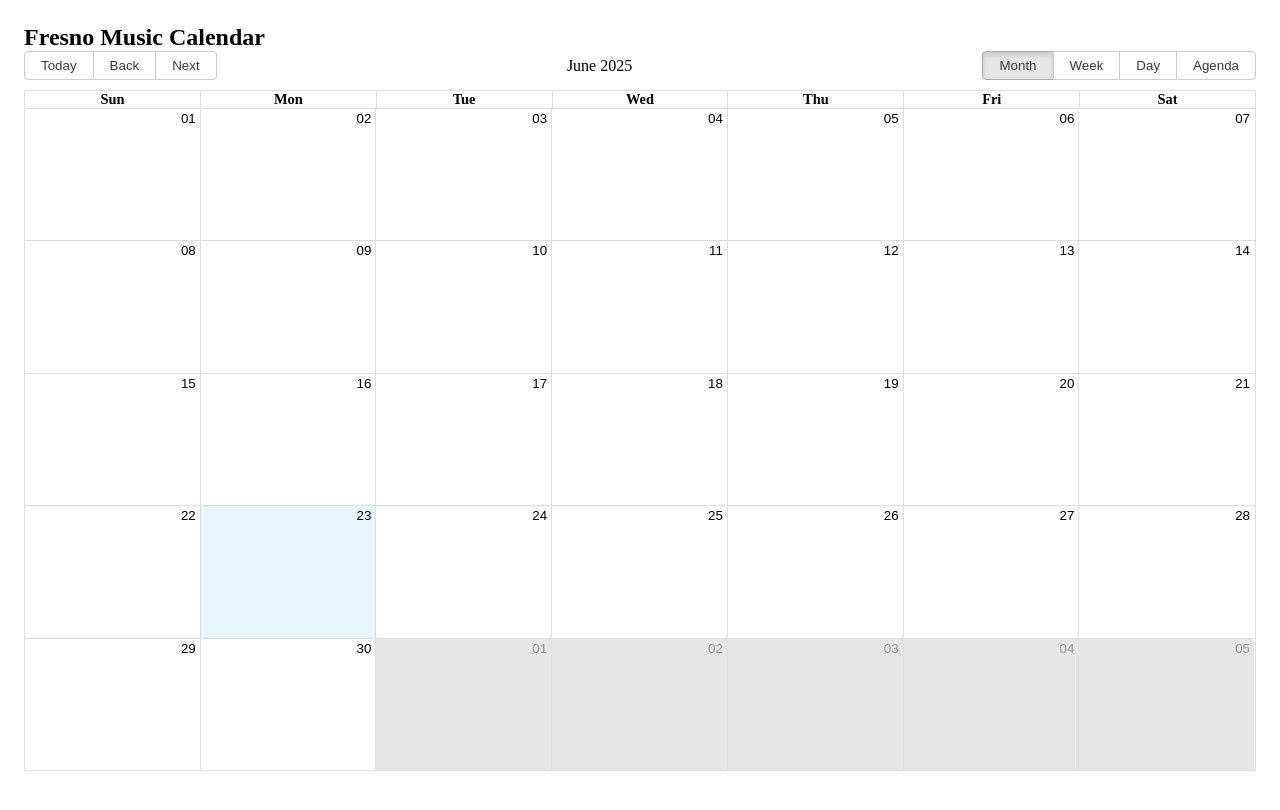
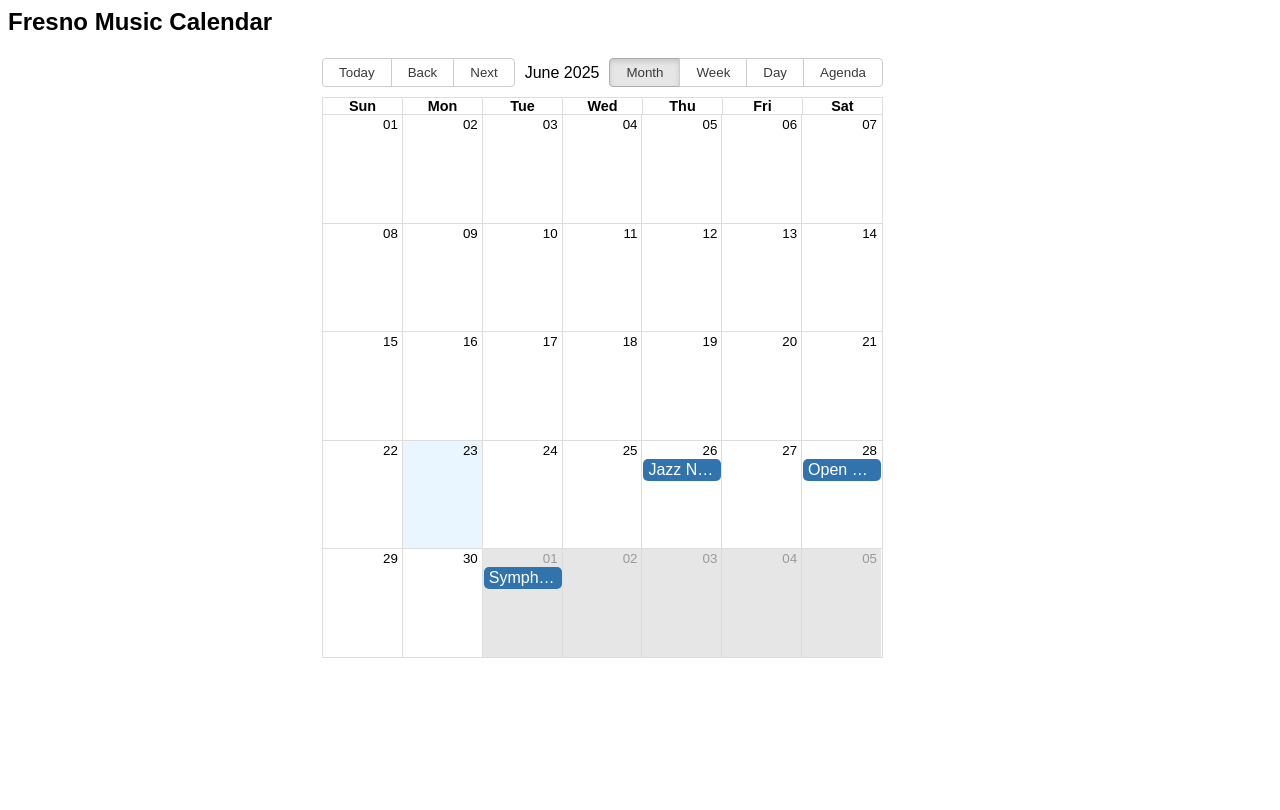
Before and after one commit to mrayover/Fresno-music-calendar1, a React (Vite) app: page / in a window 1280 px wide. Shown: the top 810 px of the page. Built offline with nearby package versions, Linux system fonts and the light colour scheme.

Commit message:
Update bug fix app and events

```diff
--- a/src/App.jsx
+++ b/src/App.jsx
@@ -1,36 +1,42 @@
 
 import React from "react";
+import { useNavigate } from "react-router-dom";
 import { Calendar, momentLocalizer } from "react-big-calendar";
 import moment from "moment";
+import eventsData from "./eventsData.jsx";
 import "react-big-calendar/lib/css/react-big-calendar.css";
-import eventsData from "./eventsData";
-import { Link } from "react-router-dom";
+import "./style.css";
 
 const localizer = momentLocalizer(moment);
 
-export default function App() {
-  const customizedEvents = eventsData.map(event => ({
+const App = () => {
+  const navigate = useNavigate();
+
+  const events = eventsData.map(event => ({
     ...event,
-    title: (
-      <Link to={`/event/${event.id}`} style={{ color: "blue", textDecoration: "underline" }}>
-        {event.title}
-      </Link>
-    ),
     start: new Date(event.start),
     end: new Date(event.end)
   }));
 
+  const handleSelectEvent = (event) => {
+    if (event.id) {
+      navigate(`/event/${event.id}`);
+    }
+  };
+
   return (
-    <div style={{ height: "100vh", padding: "1rem" }}>
+    <div className="App">
       <h1>Fresno Music Calendar</h1>
       <Calendar
         localizer={localizer}
-        events={customizedEvents}
+        events={events}
         startAccessor="start"
         endAccessor="end"
-        defaultView="month"
-        style={{ height: "90vh" }}
+        style={{ height: 600, margin: "50px" }}
+        onSelectEvent={handleSelectEvent}
       />
     </div>
   );
-}
+};
+
+export default App;
--- a/src/eventsData.jsx
+++ b/src/eventsData.jsx
@@ -1,31 +1,28 @@
 
 const eventsData = [
   {
-    id: 1,
-    title: "Jazz Night at Tower Theatre",
-    start: new Date(2025, 6, 25, 19, 0),
-    end: new Date(2025, 6, 25, 21, 0),
-    genre: "Jazz",
-    venue: "Tower Theatre",
-    description: "A smooth evening of live jazz with local and touring acts.",
+    id: "1",
+    title: "Jazz Night at Fulton",
+    start: "2025-06-25T19:00:00-07:00",
+    end: "2025-06-25T21:00:00-07:00",
+    venue: "Fulton Street Pub",
+    description: "An evening of smooth jazz featuring local artists."
   },
   {
-    id: 2,
-    title: "Indie Rock Show at Strummer's",
-    start: new Date(2025, 6, 27, 20, 0),
-    end: new Date(2025, 6, 27, 23, 0),
-    genre: "Indie Rock",
-    venue: "Strummer's",
-    description: "High-energy indie performances from regional bands.",
+    id: "2",
+    title: "Open Mic @ Tower Café",
+    start: "2025-06-27T20:00:00-07:00",
+    end: "2025-06-27T22:00:00-07:00",
+    venue: "Tower Café",
+    description: "Share your talent at our weekly open mic night."
   },
   {
-    id: 3,
-    title: "Open Mic at Fulton Street Coffee",
-    start: new Date(2025, 6, 29, 18, 0),
-    end: new Date(2025, 6, 29, 20, 30),
-    genre: "Mixed",
-    venue: "Fulton Street Coffee",
-    description: "All are welcome to perform! Sign-ups start at 5:30 PM.",
+    id: "3",
+    title: "Symphony in the Park",
+    start: "2025-06-30T18:00:00-07:00",
+    end: "2025-06-30T20:30:00-07:00",
+    venue: "Roeding Park",
+    description: "Outdoor performance by the Fresno Philharmonic."
   }
 ];
 
```
